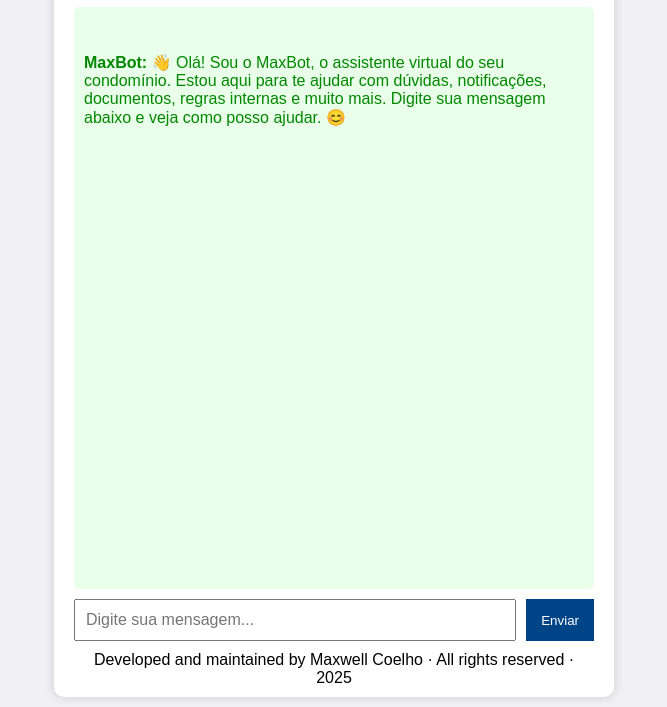
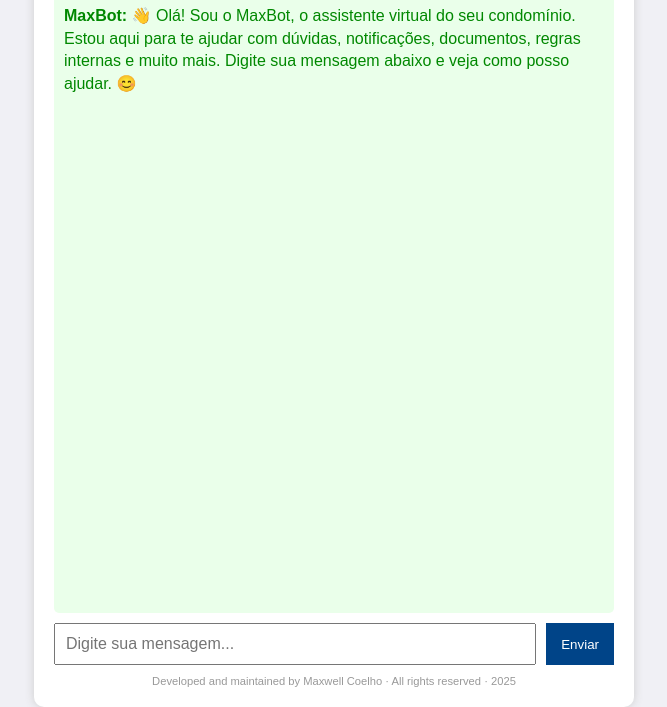
Before and after one commit to maxcoelhogit/maxbot1, a website: page index.html in a window 1280 px wide. Shown: the part 93-800 px from the top of the page, without its empty margins (306-973 px from the left). Drawn offline with Linux system fonts and the light colour scheme.

Commit message:
Update style.css

```diff
--- a/style.css
+++ b/style.css
@@ -1,59 +1,50 @@
+* {
+  box-sizing: border-box;
+}
+
 body {
   font-family: sans-serif;
   background-color: #f0f0f5;
   margin: 0;
   padding: 0;
+  height: 100vh;
   display: flex;
-  justify-content: center;
-  align-items: stretch;
-  height: 100vh;
+  flex-direction: column;
 }
 
 .container {
   display: flex;
   flex-direction: column;
-  width: 100%;
-  max-width: 520px;
+  justify-content: space-between;
+  max-width: 600px;
+  margin: 0 auto;
   background-color: white;
   border-radius: 10px;
-  margin: 10px;
-  padding: 10px 20px;
-  box-shadow: 0 0 10px #ccc;
+  padding: 20px;
+  box-shadow: 0px 0px 10px #ccc;
+  height: 100vh;
 }
 
-header {
+h1 {
+  color: #004488;
   text-align: left;
-}
-
-#logo {
-  font-size: 1.6rem;
-  color: #004488;
-  letter-spacing: 1px;
-  font-weight: 900;
   margin-bottom: 10px;
 }
 
 .resposta {
-  flex-grow: 1;
   background-color: #eaffea;
   padding: 10px;
-  margin-bottom: 10px;
   border-radius: 5px;
   overflow-y: auto;
-  height: 240px;
-  white-space: pre-line;
-}
-
-.digitando {
-  font-size: 0.9rem;
-  color: #999;
-  margin-bottom: 10px;
-  font-style: italic;
+  flex: 1;
+  display: flex;
+  flex-direction: column;
 }
 
 form {
   display: flex;
   gap: 10px;
+  margin-top: 10px;
 }
 
 input[type="text"] {
@@ -84,6 +75,7 @@ button:hover {
 
 .mensagem-bot {
   color: #008800;
+  line-height: 1.4;
 }
 
 .mensagem-erro {
@@ -91,11 +83,8 @@ button:hover {
 }
 
 footer {
+  font-size: 0.7rem;
+  color: #999;
+  text-align: center;
   margin-top: 10px;
-  text-align: center;
 }
-
-.credito {
-  font-size: 0.7rem;
-  color: #bbb;
-}
```
